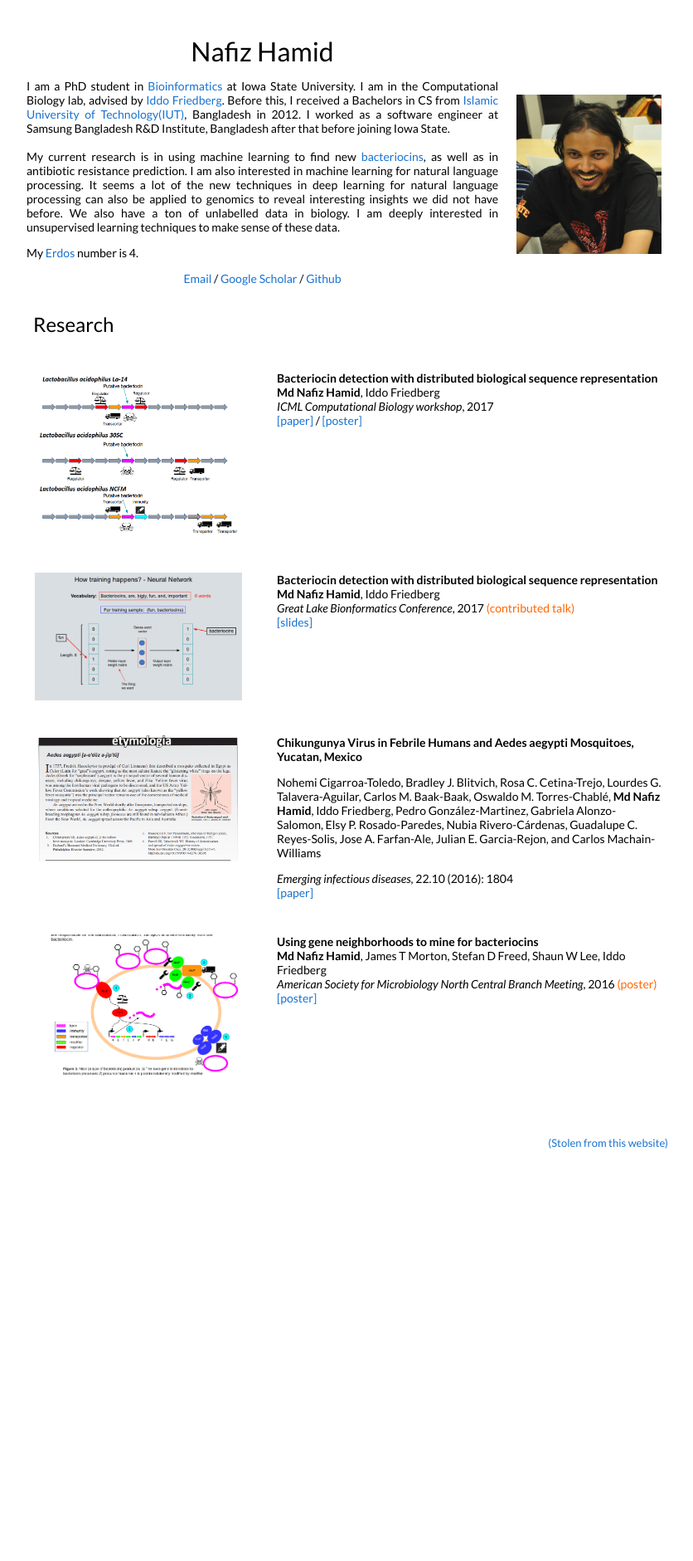
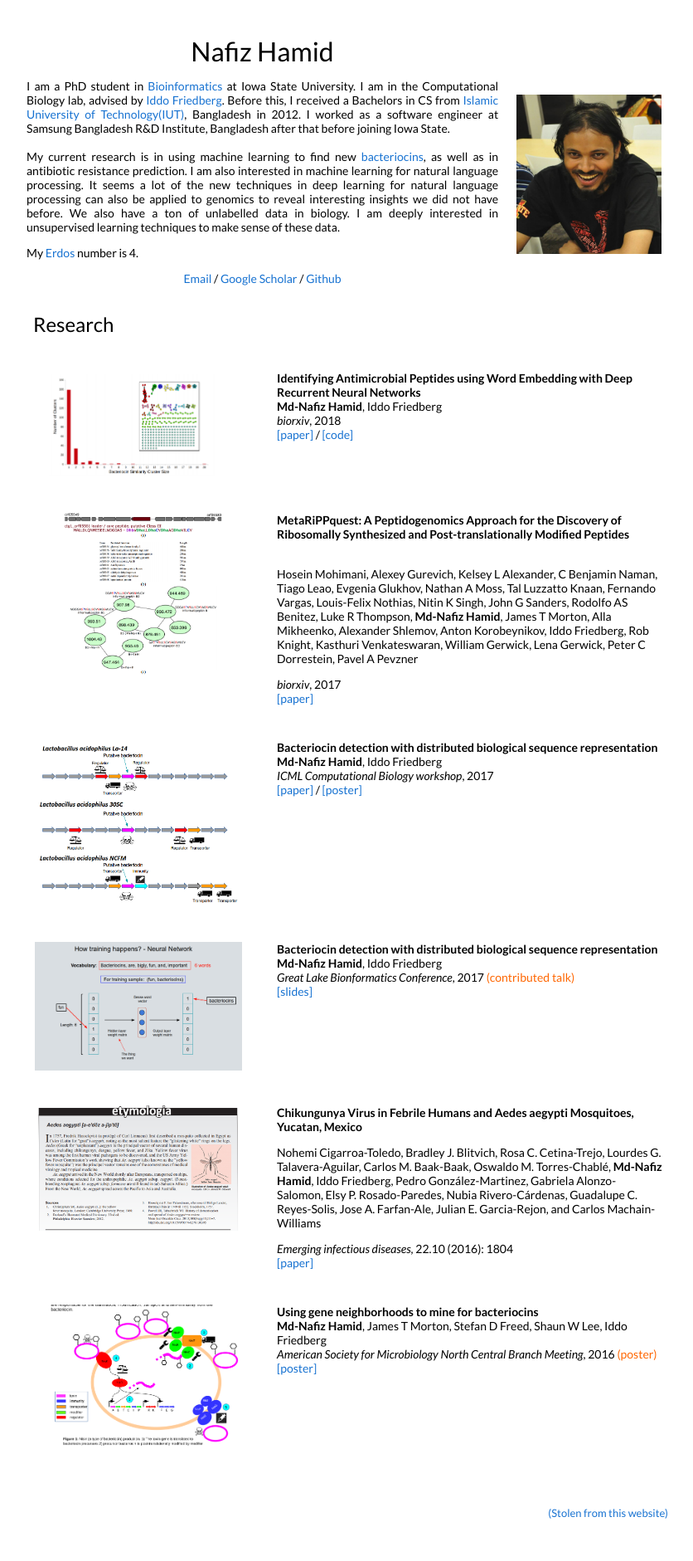
Before and after one commit to nafizh/nafizh.github.io, a Jekyll site: the page index.html, which Jekyll copies as it is, in a window 1280 px wide. Shown: the whole page at 83% size, without its empty margins (217-1053 px from the left). Built offline with Jekyll 4.4.1, drawn with Linux system fonts in a browser that asks for light colours; before the commit the page ends 1435 px from its top, so only the background shows below that.

Commit message:
added_new_papers

```diff
--- a/_config.yml
+++ b/_config.yml
@@ -4,7 +4,7 @@
 
 permalink:           pretty
 
-gems: [jekyll-paginate]
+plugins: [jekyll-paginate]
 
 # Setup
 title:               Md Nafiz Hamid
--- a/index.html
+++ b/index.html
@@ -70,30 +70,44 @@
     </table>
     <table border="0" width="100%" cellpadding="20" align="center">
       <tbody>
+      	<tr>
+          <td valign="top" width="25%"><img style="border-style: none;" src="images/bac_paper.png" width="250" /></td>
+          <td valign="top" width="75%">
+            <p><strong>Identifying Antimicrobial Peptides using Word Embedding with Deep Recurrent Neural Networks</strong><br /><strong>Md-Nafiz Hamid</strong>, Iddo Friedberg<br /> <em>biorxiv</em>, 2018 <br /> <a href="https://www.biorxiv.org/content/early/2018/01/29/255505">[paper]</a> / <a href="https://github.com/nafizh/Bacteriocin_paper"> [code] </a></p>
+          </td>
+        </tr>
+      	<tr>
+          <td valign="top" width="25%"><img style="border-style: none;" src="images/metaripp.png" width="250" /></td>
+          <td valign="top" width="75%">
+            <p><strong>MetaRiPPquest: A Peptidogenomics Approach for the Discovery of Ribosomally Synthesized and Post-translationally Modified Peptides</strong></p>
+            <p><br />Hosein Mohimani, Alexey Gurevich, Kelsey L Alexander, C Benjamin Naman, Tiago Leao, Evgenia Glukhov, Nathan A Moss, Tal Luzzatto Knaan, Fernando Vargas, Louis-Felix Nothias, Nitin K Singh, John G Sanders, Rodolfo AS Benitez, Luke R Thompson, <strong>Md-Nafiz Hamid</strong>, James T Morton, Alla Mikheenko, Alexander Shlemov, Anton Korobeynikov, Iddo Friedberg, Rob Knight, Kasthuri Venkateswaran, William Gerwick, Lena Gerwick, Peter C Dorrestein, Pavel A Pevzner<br /> </p>
+            <p> <em>biorxiv</em>, 2017 <br /> <a href="https://www.biorxiv.org/content/early/2017/12/03/227504">[paper]</a></p>
+          </td>
+        </tr>
         <tr>
           <td valign="top" width="25%"><img style="border-style: none;" src="images/icml_paper.png" width="250" /></td>
           <td valign="top" width="75%">
-            <p><strong>Bacteriocin detection with distributed biological sequence representation</strong><br /><strong>Md Nafiz Hamid</strong>, Iddo Friedberg&nbsp;<br /> <em>ICML Computational Biology workshop</em>, 2017 <br /> <a href="https://nafizh.github.io/papers_posters/ICML_2017_comp_bio_workshop.pdf">[paper]</a> / <a href="https://nafizh.github.io/papers_posters/ICML_poster.pdf"> [poster] </a></p>
+            <p><strong>Bacteriocin detection with distributed biological sequence representation</strong><br /><strong>Md-Nafiz Hamid</strong>, Iddo Friedberg&nbsp;<br /> <em>ICML Computational Biology workshop</em>, 2017 <br /> <a href="https://nafizh.github.io/papers_posters/ICML_2017_comp_bio_workshop.pdf">[paper]</a> / <a href="https://nafizh.github.io/papers_posters/ICML_poster.pdf"> [poster] </a></p>
           </td>
         </tr>
         <tr>
           <td valign="top" width="25%"><img style="border-style: none;" src="images/glbio_talk.png" width="250" /></td>
           <td valign="top" width="75%">
-            <p><strong>Bacteriocin detection with distributed biological sequence representation</strong><br /><strong>Md Nafiz Hamid</strong>, Iddo Friedberg&nbsp;<br /> <em>Great Lake Bionformatics Conference</em>, 2017 <span style="color: #ff6600;">(contributed talk)</span><br /> <a href="https://docs.google.com/presentation/d/1ango_W7ykExOh-rBBRYjJL6UUT30qj_Liryy5Lw0uv8/edit?usp=sharing">[slides]</a></p>
+            <p><strong>Bacteriocin detection with distributed biological sequence representation</strong><br /><strong>Md-Nafiz Hamid</strong>, Iddo Friedberg&nbsp;<br /> <em>Great Lake Bionformatics Conference</em>, 2017 <span style="color: #ff6600;">(contributed talk)</span><br /> <a href="https://docs.google.com/presentation/d/1ango_W7ykExOh-rBBRYjJL6UUT30qj_Liryy5Lw0uv8/edit?usp=sharing">[slides]</a></p>
           </td>
         </tr>
         <tr>
           <td valign="top" width="25%"><img style="border-style: none;" src="images/chiku_paper.png" width="250" /></td>
           <td valign="top" width="75%">
             <p><strong>Chikungunya Virus in Febrile Humans and Aedes aegypti Mosquitoes, Yucatan, Mexico</strong></p>
-            <p>Nohemi Cigarroa-Toledo,&nbsp;Bradley J. Blitvich,&nbsp;Rosa C. Cetina-Trejo,&nbsp;Lourdes G. Talavera-Aguilar,&nbsp;Carlos M. Baak-Baak,&nbsp;Oswaldo M. Torres-Chabl&eacute;,&nbsp;<strong>Md Nafiz Hamid</strong>,&nbsp;Iddo Friedberg,&nbsp;Pedro Gonz&aacute;lez-Martinez,&nbsp;Gabriela Alonzo-Salomon,&nbsp;Elsy P. Rosado-Paredes,&nbsp;Nubia Rivero-C&aacute;rdenas,&nbsp;Guadalupe C. Reyes-Solis,&nbsp;Jose A. Farfan-Ale,&nbsp;Julian E. Garcia-Rejon, and&nbsp;Carlos Machain-Williams</p>
+            <p>Nohemi Cigarroa-Toledo,&nbsp;Bradley J. Blitvich,&nbsp;Rosa C. Cetina-Trejo,&nbsp;Lourdes G. Talavera-Aguilar,&nbsp;Carlos M. Baak-Baak,&nbsp;Oswaldo M. Torres-Chabl&eacute;,&nbsp;<strong>Md-Nafiz Hamid</strong>,&nbsp;Iddo Friedberg,&nbsp;Pedro Gonz&aacute;lez-Martinez,&nbsp;Gabriela Alonzo-Salomon,&nbsp;Elsy P. Rosado-Paredes,&nbsp;Nubia Rivero-C&aacute;rdenas,&nbsp;Guadalupe C. Reyes-Solis,&nbsp;Jose A. Farfan-Ale,&nbsp;Julian E. Garcia-Rejon, and&nbsp;Carlos Machain-Williams</p>
             <p><em>Emerging infectious diseases,&nbsp;</em>22.10 (2016): 1804&nbsp;<br /> <a href="https://www.ncbi.nlm.nih.gov/pmc/articles/PMC5038406/pdf/15-2087.pdf">[paper]</a></p>
           </td>
         </tr>
         <tr>
           <td valign="top" width="25%"><img style="border-style: none;" src="images/asm_meeting.png" width="250" /></td>
           <td valign="top" width="75%">
-           <p><strong>Using gene neighborhoods to mine for bacteriocins</strong><br /><strong>Md Nafiz Hamid</strong>, James T Morton, Stefan D Freed, Shaun W Lee, Iddo Friedberg<br /> <em>American Society for Microbiology North Central Branch Meeting</em>, 2016 <span style="color: #ff6600;">(poster)</span> <br /> <a href="https://nafizh.github.io/papers_posters/asm_poster.pdf">[poster]</a></p>
+           <p><strong>Using gene neighborhoods to mine for bacteriocins</strong><br /><strong>Md-Nafiz Hamid</strong>, James T Morton, Stefan D Freed, Shaun W Lee, Iddo Friedberg<br /> <em>American Society for Microbiology North Central Branch Meeting</em>, 2016 <span style="color: #ff6600;">(poster)</span> <br /> <a href="https://nafizh.github.io/papers_posters/asm_poster.pdf">[poster]</a></p>
          </td>
        </tr>
 
```
Also changed, not shown: blog/2016-5-10-cdhit-problem.md (added, +51 -0 lines), images/bac_paper.png (added), images/lecun.png (added), images/metaripp.png (added), images/paypal_scam.png (added), images/test.png (added).
